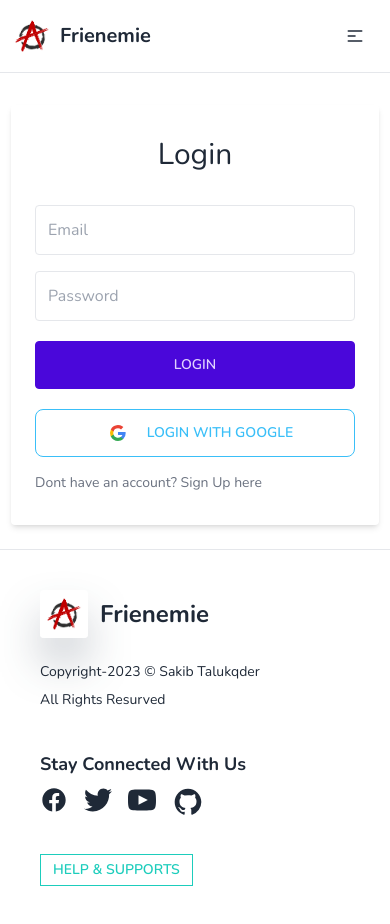
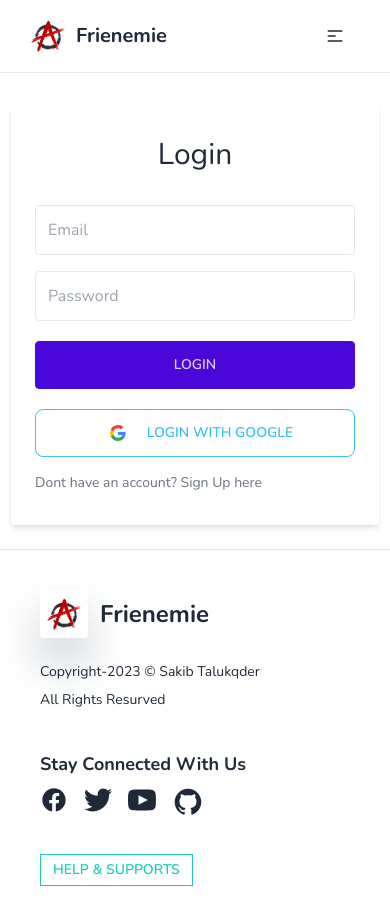
Before and after one commit to sakibtalukqder/Linter-Test, a React (Vite) app in the folder Clint/: page /login in a window 390 px wide. Built offline with nearby package versions, Linux system fonts and the light colour scheme.

Commit message:
NabVar Fixed

```diff
--- a/Clint/src/Components/Shared/Navbar.jsx
+++ b/Clint/src/Components/Shared/Navbar.jsx
@@ -99,6 +99,7 @@ const Navbar = () => {
 
   return (
     <>
+    <div className="mx-auto ms-4 me-5 md:ms-0 md:me-0">
       <div className="navbar flex items-center justify-between">
         <div className="navbar-start flex items-center">
           <img className="w-12 rounded m-1 lg:m-4 ms-0" src={image} alt="" />
@@ -132,7 +133,8 @@ const Navbar = () => {
           <ul tabIndex={0} className="dropdown-content z-[1] menu p-2 shadow bg-base-100 rounded-box w-52" >{menu}</ul>
         </div>
       </div>
-      <hr />
+    </div>
+    <hr />
     </>
   );
 };
```
